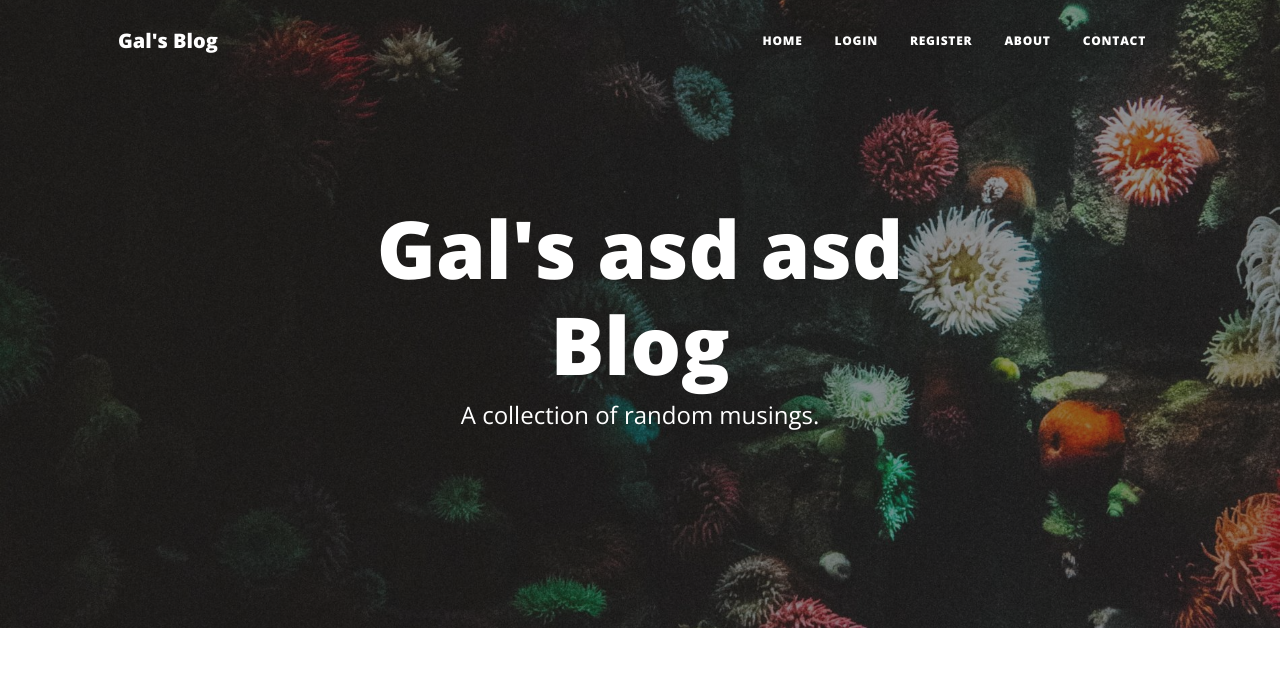
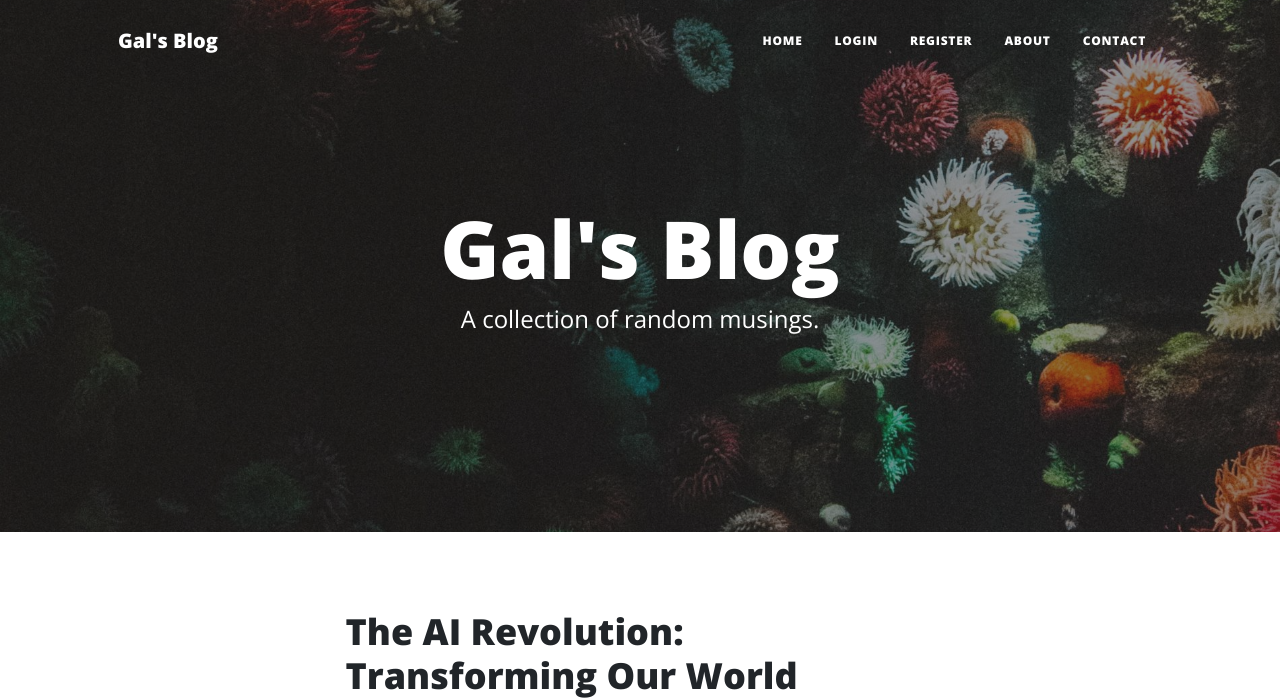
Before and after one commit to galgrinfeld/Gal-s-Blog-Project, a Flask app: page / in a window 1280 px wide. Shown: the top 699 px of the page. Run offline with Flask 3, Linux system fonts and the light colour scheme; data comes from the database, SQL or seed files in the repository; both versions use the stored data as it was after the commit; some libraries are stand-ins or nearby versions.

Commit message:
fixed running issues

```diff
--- a/templates/index.html
+++ b/templates/index.html
@@ -12,7 +12,7 @@
           {% if logged_in: %}
           <h1>Welcome back {{ current_user.name }}!</h1>
           {% else: %}
-          <h1>Gal's asd asd Blog</h1>
+          <h1>Gal's Blog</h1>
           {% endif %}
           <span class="subheading">A collection of random musings.</span>
         </div>
```
Also changed, not shown: README.md, instance/posts.db.
